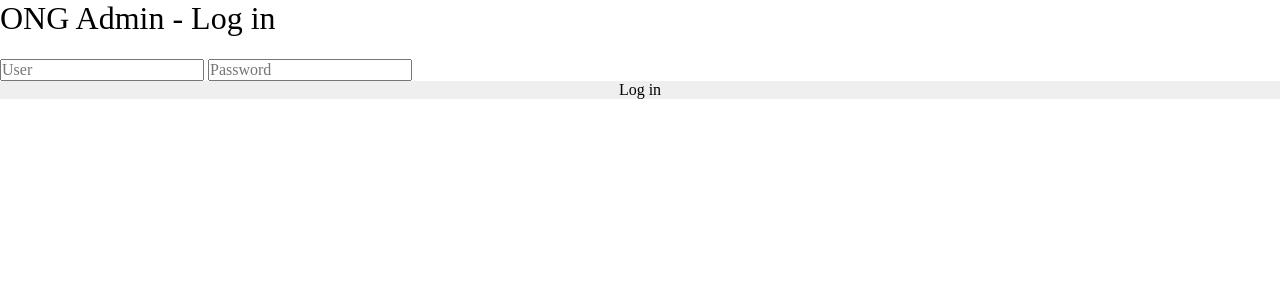
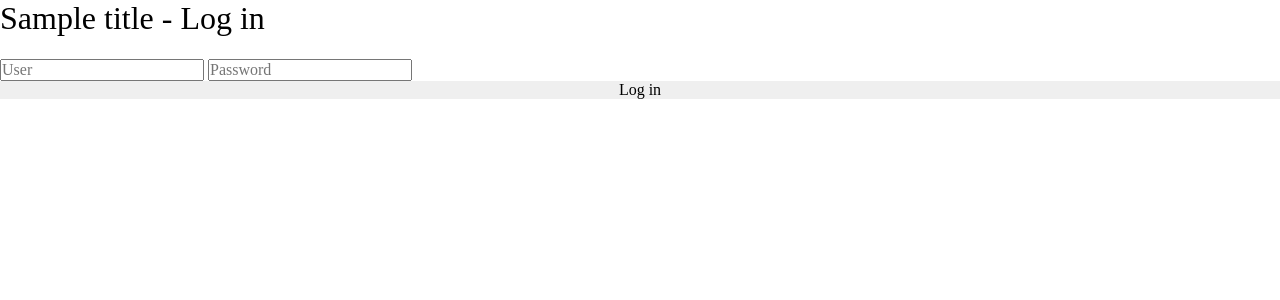
Before and after one commit to 14G001/org_mgmt_app, a Django app: template organization/templates/login.html in a window 1280 px wide. Shown: the part 21-321 px from the top of the page. Run offline with Django 5.2, Linux system fonts and the light colour scheme; the template is opened without the code that fills it: most values are stand-ins (such as "Sample title", 1, 10 or a date in 2020).

Commit message:
Update sites title according to app version
 Changes to be committed:
	new file:   app/render.py
	modified:   organization/templates/admin.html
	modified:   organization/templates/login.html
	modified:   organization/views/home.py
	modified:   session/views.py

```diff
--- a/organization/templates/admin.html
+++ b/organization/templates/admin.html
@@ -5,7 +5,7 @@
 <html>
     <head>
         <meta charset="utf-8">
-        <title>ONG Admin</title>
+        <title>{{ title }}</title>
         <!--Must contain from 140 to 160 characters:-->
         <!--meta name="description" content=""-->
         <!--link rel="icon" href="../global/rsc/platform/this.ico"-->
@@ -27,7 +27,7 @@
         <header>
             <div>
                 <h1>
-                    ONG Admin
+                    {{ title }}
                 </h1>
             </div>
             <div>
--- a/organization/templates/login.html
+++ b/organization/templates/login.html
@@ -5,7 +5,7 @@
 <html>
     <head>
         <meta charset="utf-8">
-        <title>ONG Admin - Log in</title>
+        <title>{{ title }} - Log in</title>
         <!--Must contain from 140 to 160 characters:-->
         <!--meta name="description" content=""-->
         <!--link rel="icon" href="../global/rsc/platform/this.ico"-->
@@ -22,7 +22,7 @@
         <header>
         </header>
         <main id="main">
-            <h1>ONG Admin - Log in</h1>
+            <h1>{{ title }} - Log in</h1>
             <input id="username_input" type="username" placeholder="User"     required>
             <input id="password_input" type="password" placeholder="Password" required>
             <button id="login_button">Log in</button>
--- a/organization/views/home.py
+++ b/organization/views/home.py
@@ -1,6 +1,6 @@
 from app.view import UiView, SecureView
 from app.responses import ok
-from django.shortcuts import render
+from app.render import send_template
 from organization.views.utils.list_item_fields import get_item_list_section
 from organization.test_values.init import init_organization_test_values
 from organization.elements.elements import get_org_elms_public_info
@@ -9,7 +9,7 @@ SECTION_TYPES = list(get_org_elms_public_info().keys())
 
 class HomeView(UiView):
     def get(self, request):
-        return render(request, 'admin.html')
+        return send_template(request, 'admin.html')
 
 class HomeItemsView(SecureView):
     def get(self, request):
--- a/session/views.py
+++ b/session/views.py
@@ -1,9 +1,10 @@
 from django.views import View
 from django.contrib.auth import authenticate, login, logout
-from django.shortcuts import render, redirect
+from django.shortcuts import redirect
 from security.urls import is_url_secure
 from user.logged_in import is_user_logged_in
 from app.responses import ok, error
+from app.render import send_template
 import json
 
 class LoginView(View):
@@ -17,7 +18,7 @@ class LoginView(View):
     def get(self, request):
         if is_user_logged_in(request):
             return self.redirect_to_original_url(request)
-        return render(request, 'login.html')
+        return send_template(request, 'login.html')
     def post(self, request):
         if is_user_logged_in(request):
             return ok()
```
Also changed, not shown: app/render.py (added, +7 -0 lines).
